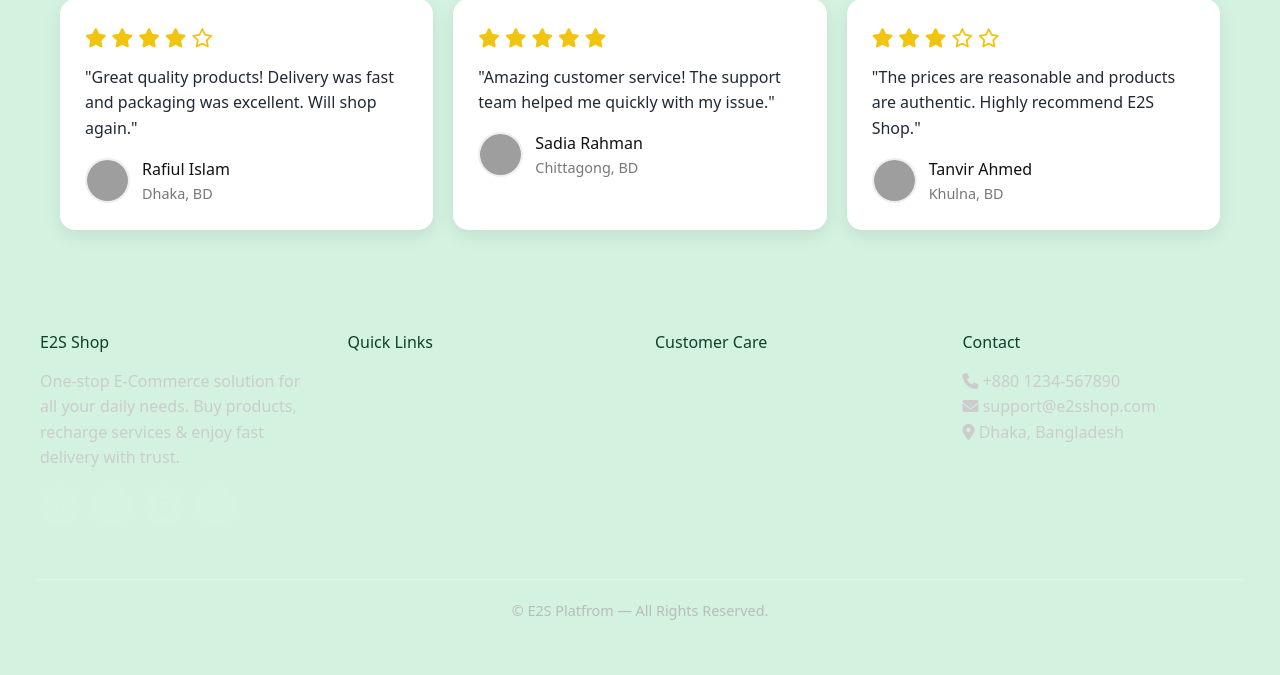
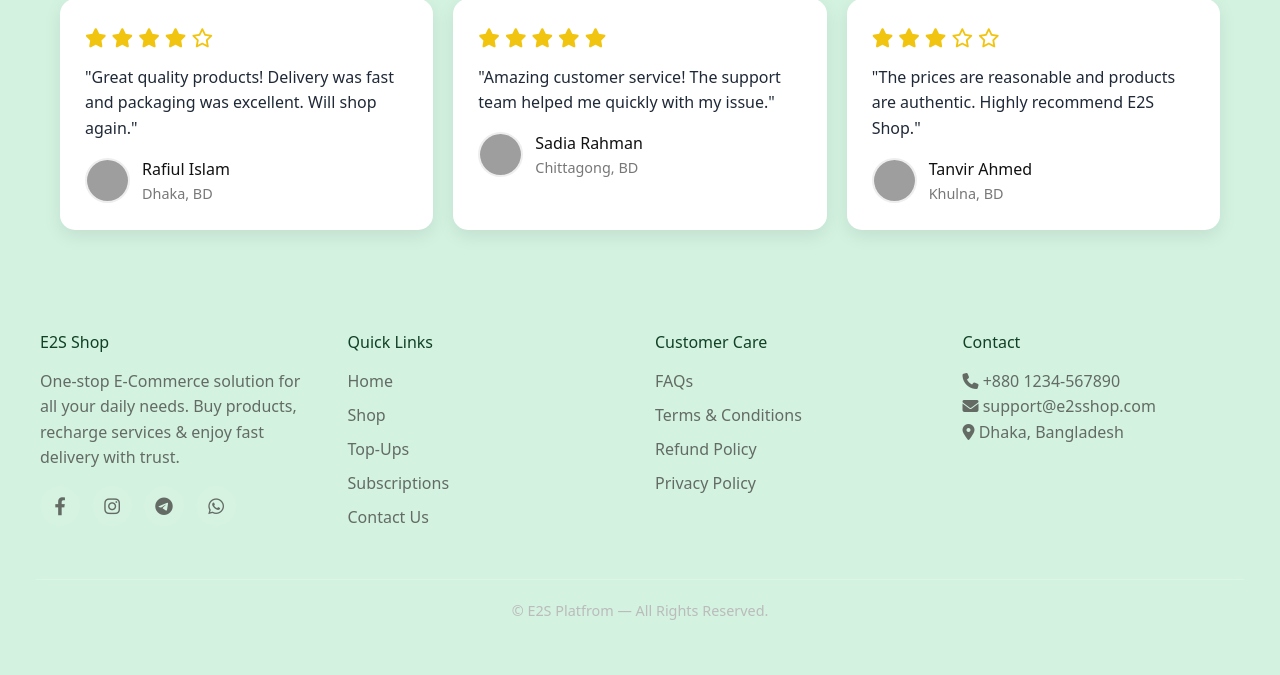
Before and after one commit to hoingut/e2splatfrom, a Flask app: page / in a window 1280 px wide. Shown: the part 1735-2410 px from the top of the page. Run offline with Flask 3, Linux system fonts and the light colour scheme; some libraries are stand-ins or nearby versions; grey boxes are pictures that could not be loaded.

Commit message:
Update index.html

```diff
--- a/templates/index.html
+++ b/templates/index.html
@@ -426,16 +426,16 @@
   .e2s-container{max-width:1200px;margin:auto;display:grid;gap:30px;grid-template-columns:repeat(auto-fit,minmax(220px,1fr));position:relative;z-index:1}
 
   .e2s-card h3{margin-bottom:15px;font-size:1.2rm;color: #104025;}
-  .e2s-card p{line-height:1.6;color:#ccc}
+  .e2s-card p{line-height:1.6;color:#636b64;}
   .e2s-links{list-style:none;padding:0;margin:0}
   .e2s-links li{margin-bottom:10px}
-  .e2s-links a{color:#d3f2e0;text-decoration:none;transition:.3s}
+  .e2s-links a{color:#636b64;text-decoration:none;transition:.3s}
   .e2s-links a:hover{color:#fff;margin-left:5px}
 
   .e2s-social{display:flex;gap:12px;margin-top:15px}
   .e2s-social a{
     width:40px;height:40px;display:grid;place-items:center;border-radius:50%;
-    background:rgba(255,255,255,.08);color:#d3f2e0;font-size:18px;
+    background:rgba(255,255,255,.08);color:#636b64;font-size:18px;
     transition:.3s;
   }
   .e2s-social a:hover{background:#00e5ff;color:#000;transform:translateY(-4px)}
@@ -449,12 +449,12 @@
     content:"";
     position:absolute;
     width:500px;height:500px;
-    background:radial-gradient(circle,#00e5ff44,#7c5cff22,transparent 70%);
+    background:radial-gradient(circle,#00e5ff44,#3bff00,transparent 70%);
     border-radius:50%;
     top:-200px;left:-200px;
     animation:spin 25s linear infinite;
     margin-left: 30%;
-      margin-top: 70%;
+      margin-top: 80%;
   }
 </style>
 
```
